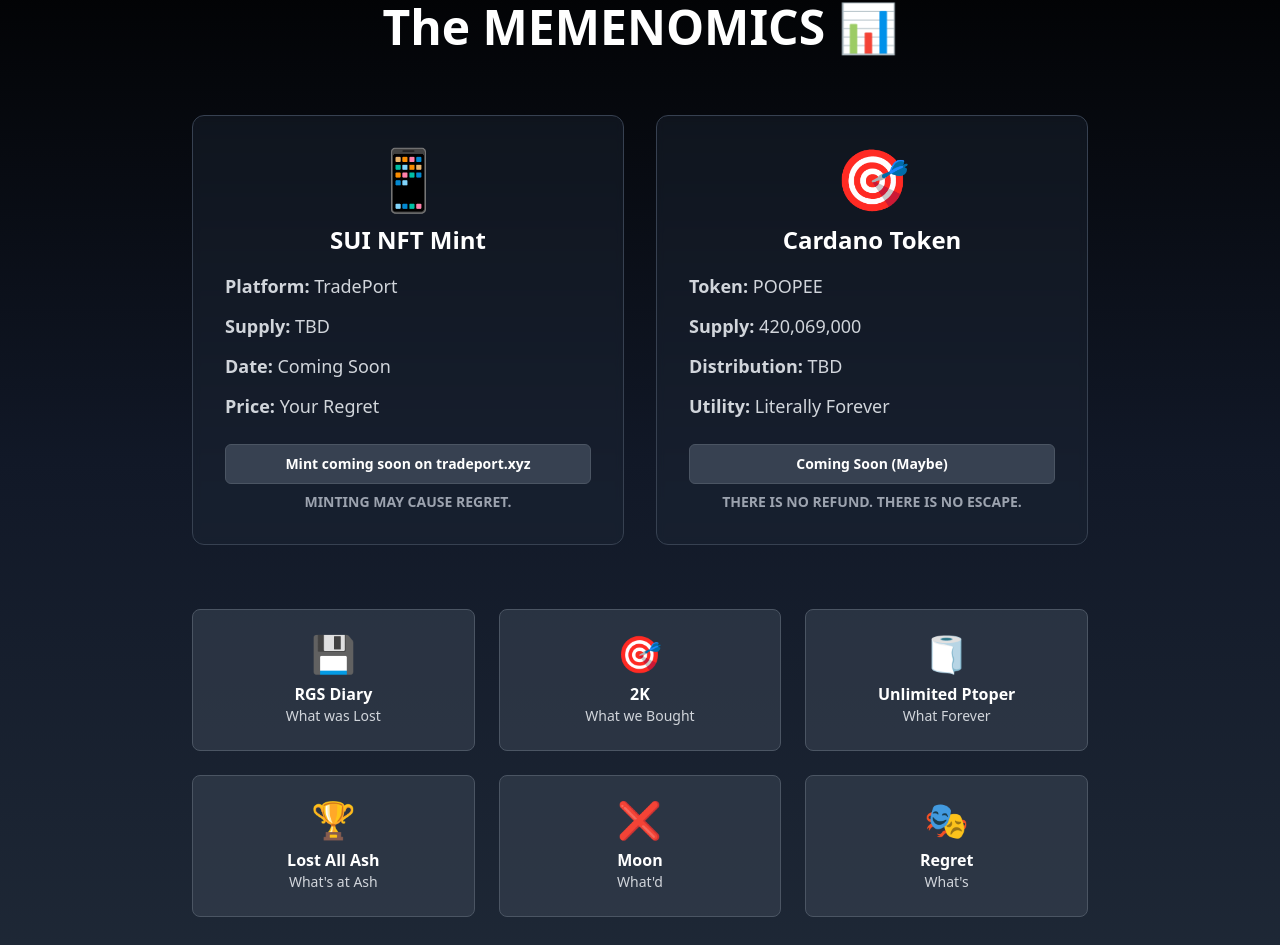
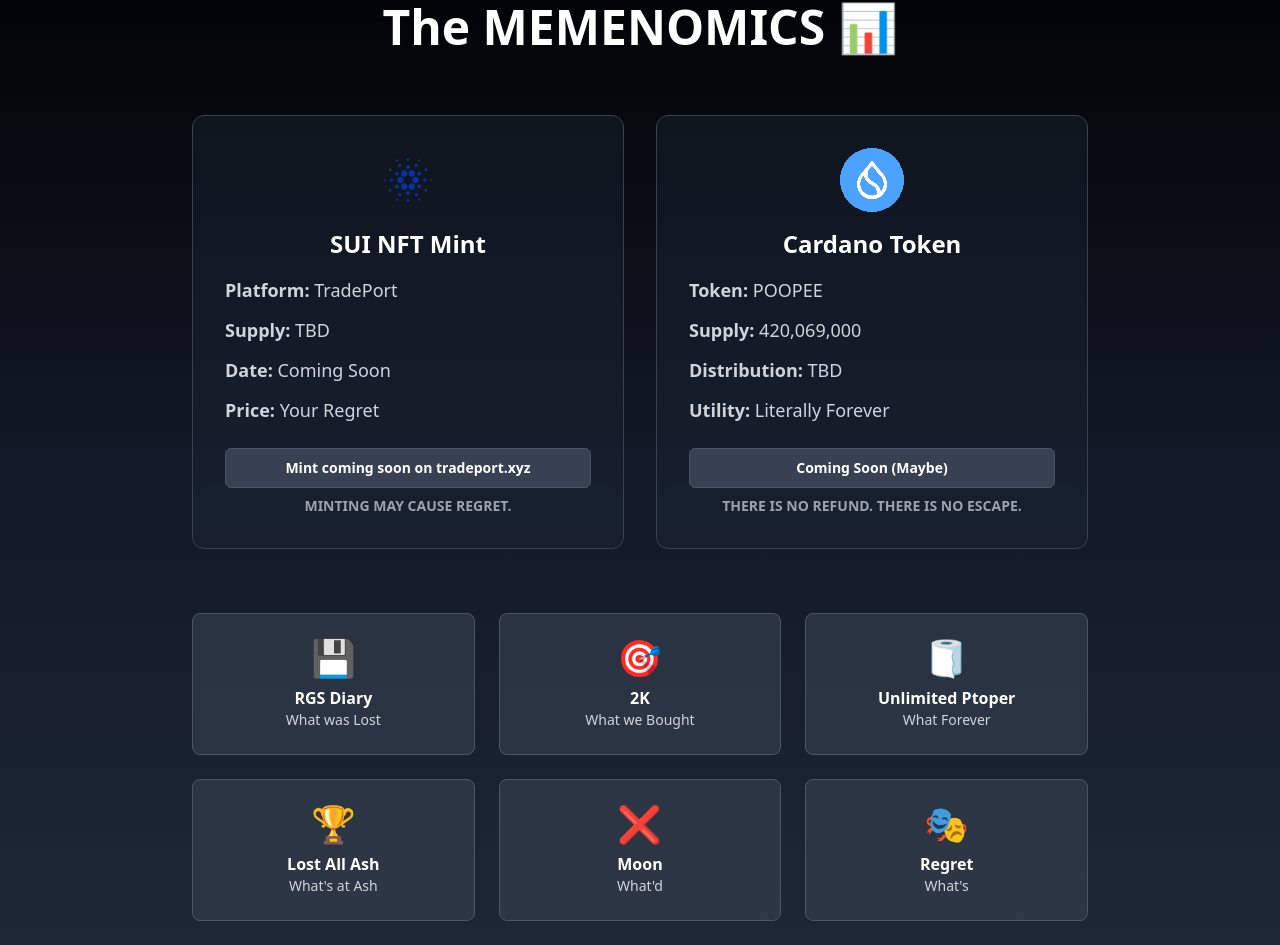
Before and after one commit to tradenly/test-repo, a React (Vite) app: page / in a window 1280 px wide. Shown: the part 2199-3144 px from the top of the page. Built offline with nearby package versions, Linux system fonts and the light colour scheme.

Commit message:
Replace card icons with uploaded images
Replaced the icons in the "SUI NFT Mint" and "Cardano Token" cards with the provided images.

```diff
--- a/src/components/MintInfoSection.tsx
+++ b/src/components/MintInfoSection.tsx
@@ -11,7 +11,13 @@ export const MintInfoSection = () => {
 
         <div className="grid md:grid-cols-2 gap-8 mb-16">
           <div className="bg-gray-800/40 backdrop-blur-sm rounded-xl p-8 border border-gray-700">
-            <div className="text-6xl mb-4">📱</div>
+            <div className="mb-4">
+              <img
+                src="/lovable-uploads/94398dd3-8fbc-453f-a517-4ba31ec9e3d5.png"
+                alt="SUI Network Icon"
+                className="w-16 h-16 mx-auto"
+              />
+            </div>
             <h3 className="text-2xl font-bold text-white mb-4">SUI NFT Mint</h3>
             <div className="space-y-3 text-left">
               <p className="text-lg text-gray-300"><span className="font-bold">Platform:</span> TradePort</p>
@@ -28,7 +34,13 @@ export const MintInfoSection = () => {
           </div>
 
           <div className="bg-gray-800/40 backdrop-blur-sm rounded-xl p-8 border border-gray-700">
-            <div className="text-6xl mb-4">🎯</div>
+            <div className="mb-4">
+              <img
+                src="/lovable-uploads/1b2b8e90-5d58-42db-b73f-5dd406333bf1.png"
+                alt="Cardano Icon"
+                className="w-16 h-16 mx-auto"
+              />
+            </div>
             <h3 className="text-2xl font-bold text-white mb-4">Cardano Token</h3>
             <div className="space-y-3 text-left">
               <p className="text-lg text-gray-300"><span className="font-bold">Token:</span> POOPEE</p>
```
Also changed, not shown: public/lovable-uploads/1b2b8e90-5d58-42db-b73f-5dd406333bf1.png (added), public/lovable-uploads/94398dd3-8fbc-453f-a517-4ba31ec9e3d5.png (added).
